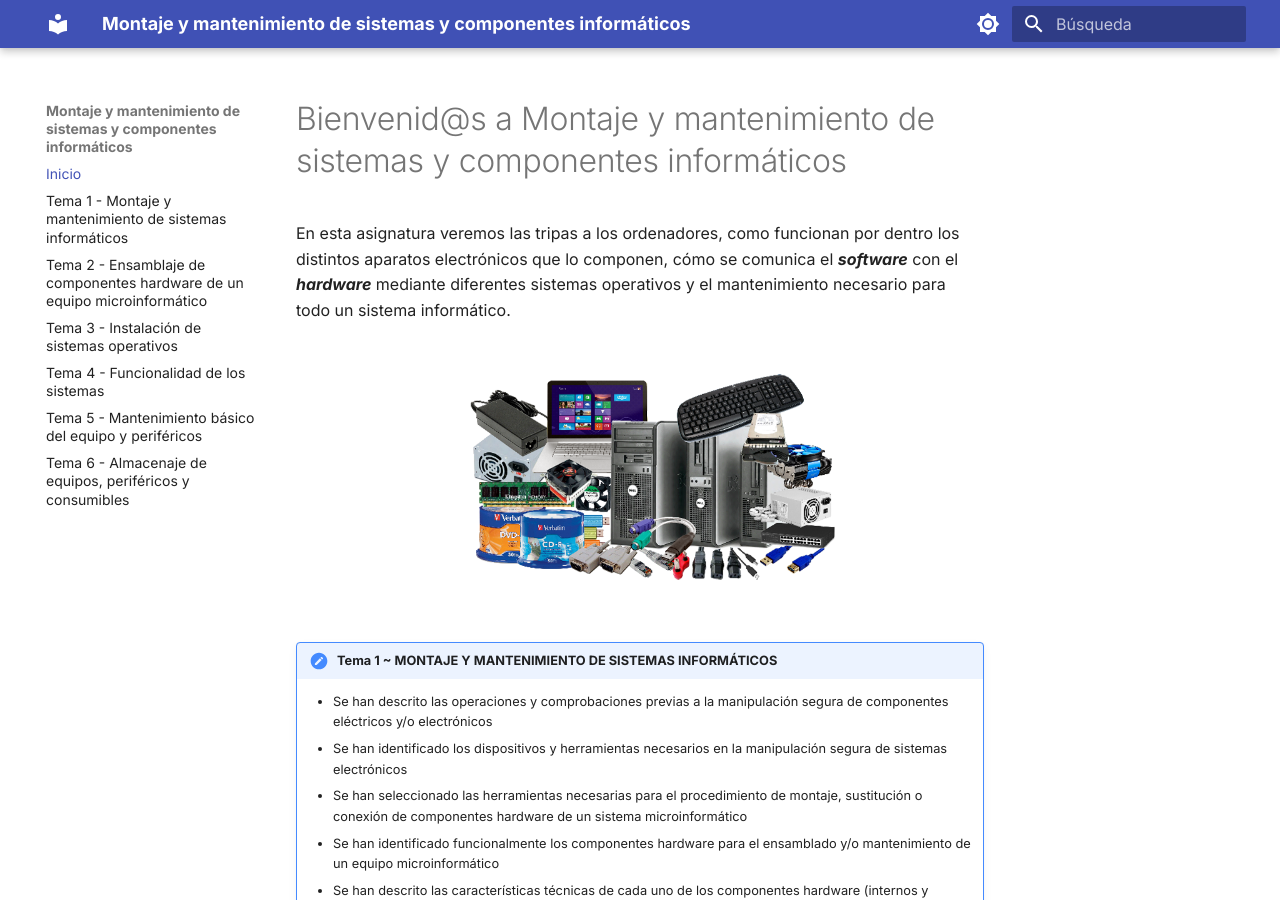
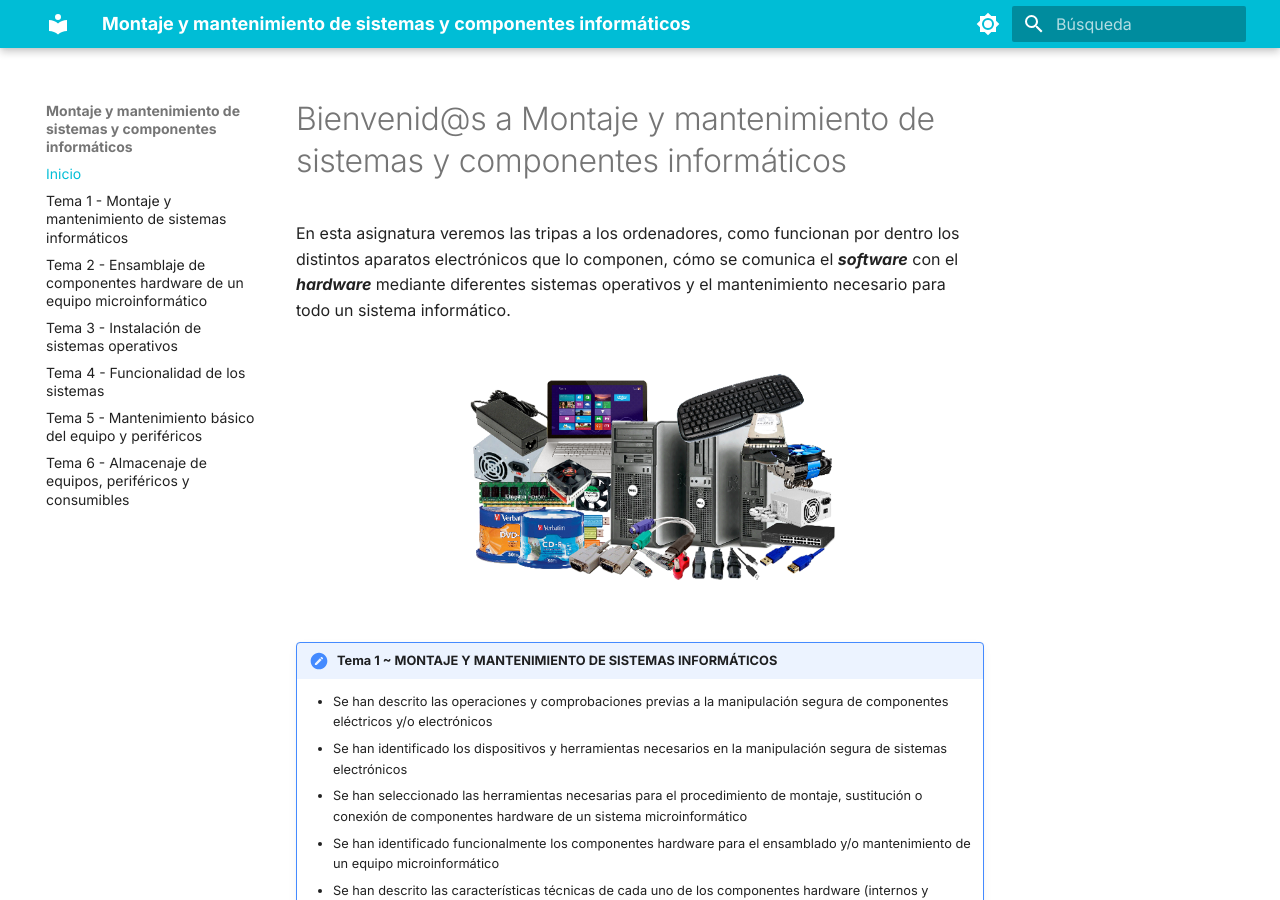
Before and after one commit to lalemanf/montaje, an MkDocs documentation site: the page built from docs/index.md, in a window 1280 px wide and 900 px high. Built offline with MkDocs 1.6.1 and Material for MkDocs 9.7.7, drawn with Linux system fonts in a browser that asks for light colours.

Commit message:
nuevo contenido

```diff
--- a/mkdocs.yml
+++ b/mkdocs.yml
@@ -15,12 +15,16 @@ theme:
   palette:
     # Palette toggle for light mode
     - scheme: default
+      primary: cyan
+      accent: pink
       toggle:
         icon: material/brightness-7
         name: Switch to dark mode
 
     # Palette toggle for dark mode
     - scheme: slate
+      primary: amber
+      accent: purple
       toggle:
         icon: material/brightness-4
         name: Switch to light mode
@@ -48,3 +52,6 @@ markdown_extensions:
 plugins:
   - glightbox
   - search
+
+extra_css:
+  - stylesheets/extra.css
```
Also changed, not shown: docs/stylesheets/extra.css (added), site/01-montaje/index.html, site/02-ensamblaje/index.html, site/03-sistemas/index.html, site/04-funcionalidad/index.html, site/05-mantenimiento/index.html, site/06-almacenaje/index.html, site/404.html, site/index.html, site/stylesheets/extra.css (added), 1 other file.
